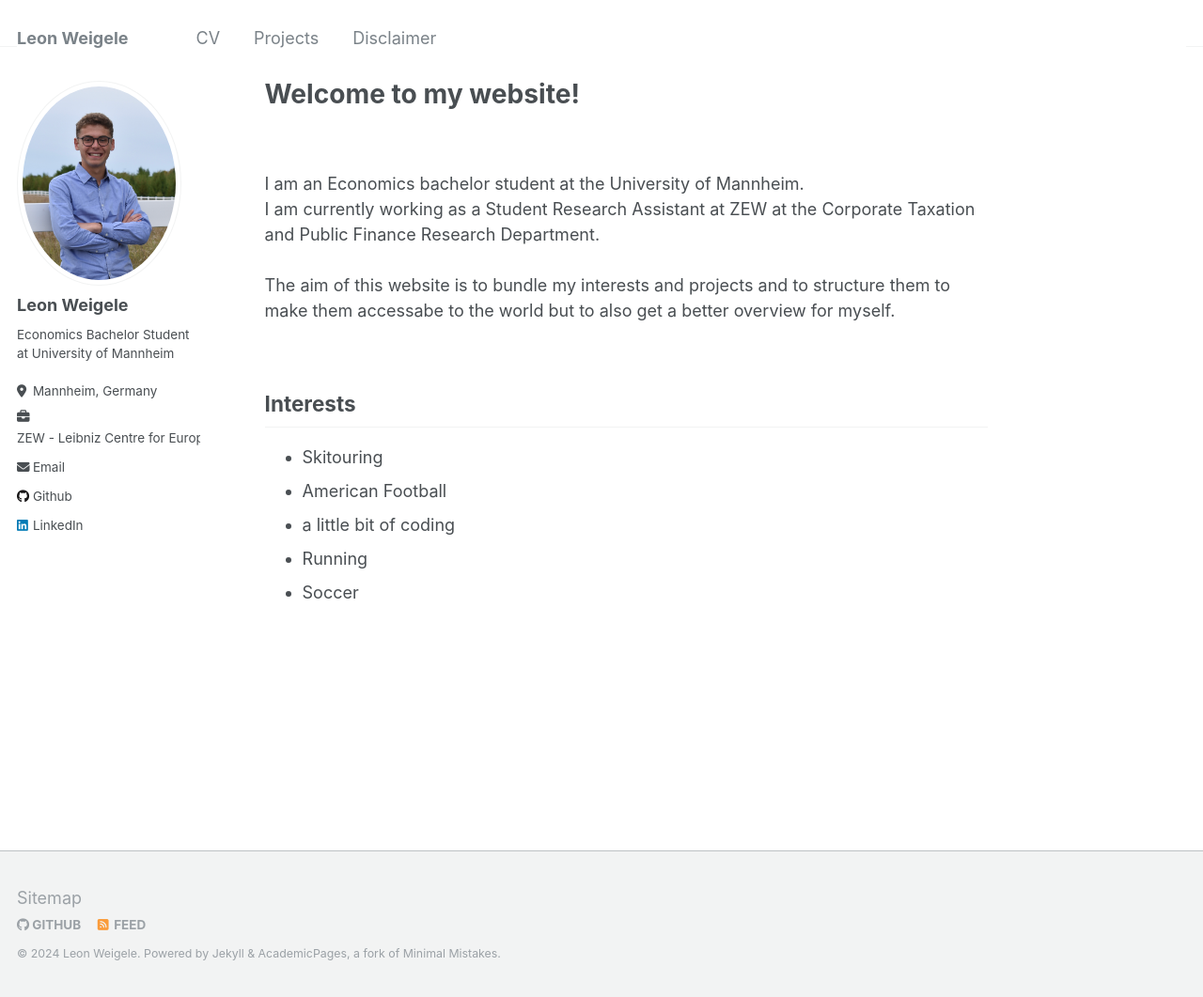
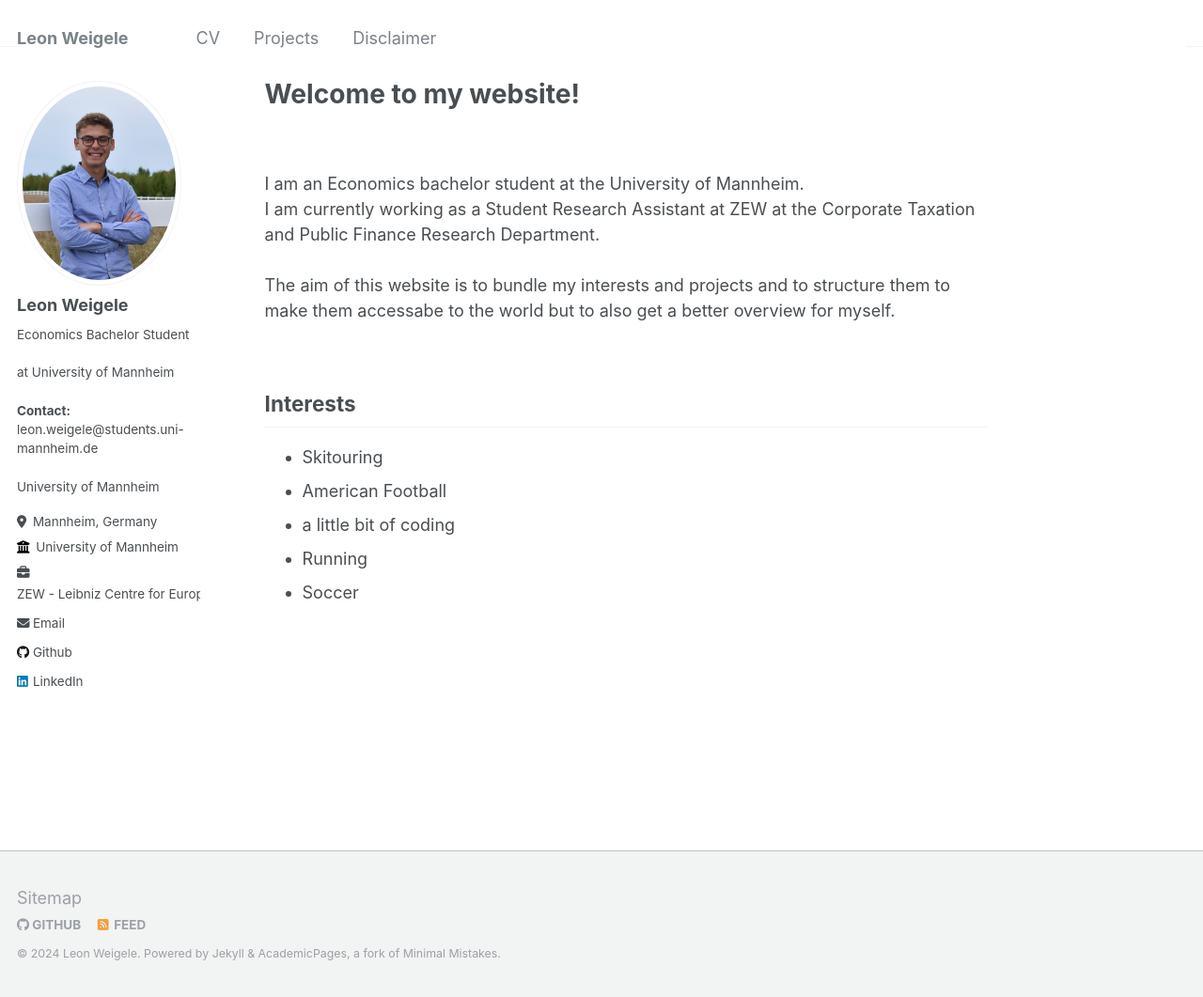
Before and after one commit to leonhamburg/leonweigele.github.io, a Jekyll site: the page built from _pages/about.md, in a window 1280 px wide and 1061 px high. Shown: the whole window at 94% size. Built offline with Jekyll 4.4.1, drawn with Linux system fonts in a browser that asks for light colours.

Commit message:
style changes

```diff
--- a/_config.yml
+++ b/_config.yml
@@ -24,8 +24,8 @@ author:
   avatar           : "leon-weigele.jpg"
   name             : "Leon Weigele"
   pronouns         : # example: "she/her"
-  bio              : "Economics Bachelor Student at University of Mannheim"
-  university       : # University of Mannheim"
+  bio              : "Economics Bachelor Student <br> <br> at University of Mannheim <br> <br> <strong> Contact: </strong> <br> leon.weigele@students.uni-mannheim.de"
+  university       : "University of Mannheim"
   location         : "Mannheim, Germany"
   employer         : "ZEW - Leibniz Centre for European Economic Research"
   uri              : # URL
```
